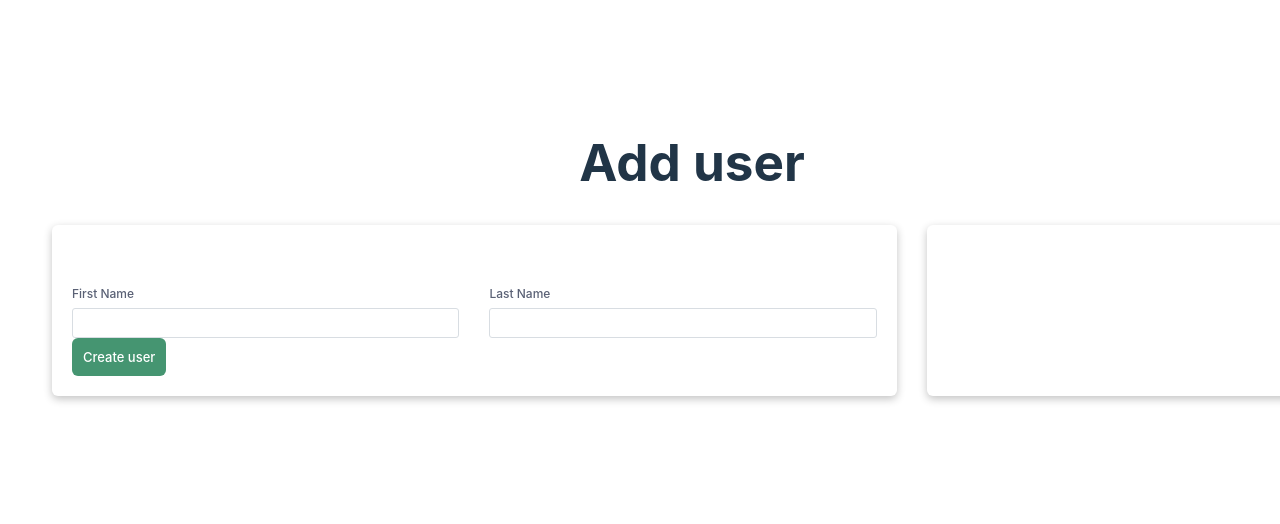
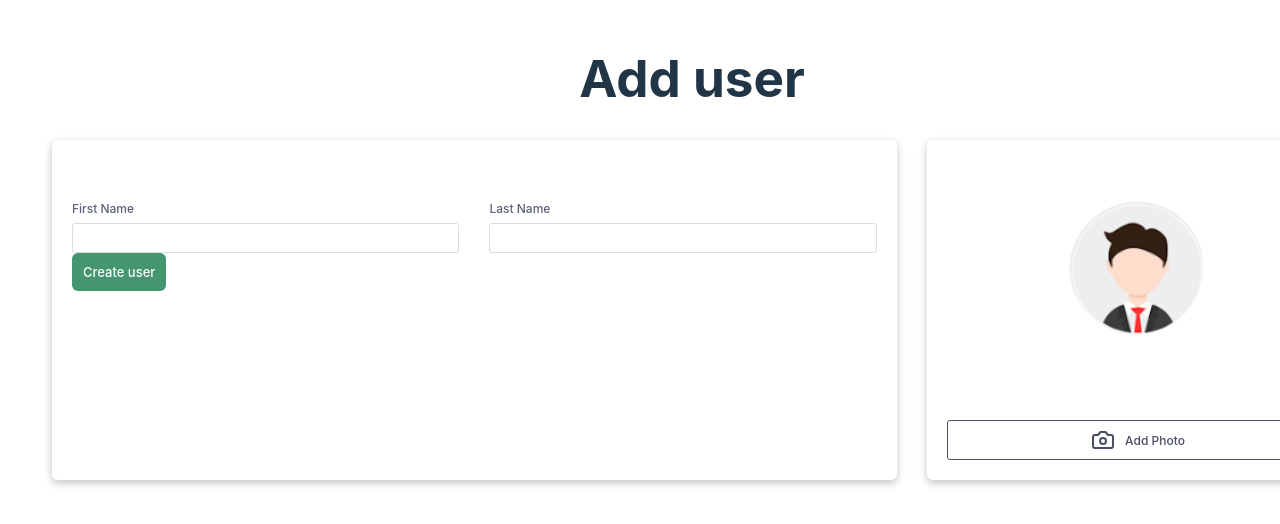
Before and after one commit to Maty2002v2/FootballTeam, a Vue app: page /create-user in a window 1280 px wide. Shown: the part 152-676 px from the top of the page. Built offline with nearby package versions, Linux system fonts and the light colour scheme.

Commit message:
Craete LoadAvatar tile/modal components and composable

```diff
--- a/src/App.vue
+++ b/src/App.vue
@@ -5,6 +5,8 @@
   <div>
     <RouterView />
   </div>
+
+  <div id="modals"></div>
 </template>
 
 <style scoped>
--- /dev/null
+++ b/src/components/LoadAvatarModal.vue
@@ -0,0 +1,53 @@
+<template>
+    <Modal :showModal="loadAvatarModalState" @closeModal="closeLoadAvatarModal" @saveAction="saveAction">
+        <template #title>
+            Add Photo
+        </template>
+
+        <template #content>
+            <Input label="Enter link photo" v-model="dirtyLink" />
+
+            <p v-show="showError" class="error-message">Bad link to the avatar, provide e.g. <span class="link">https://reqres.in/img/faces/1-image.jpg</span></p>
+        </template>
+    </Modal>
+</template>
+
+<script lang="ts" setup>
+import { ref, watch } from 'vue';
+import Modal from './Modal.vue';
+import Input from './Input.vue';
+import { useLoadAvatarModal } from '../composables/Modals/useLoadAvatarModal';
+
+const dirtyLink = ref<string | undefined>();
+const showError = ref(false);
+
+const { avatarLink, loadAvatarModalState, closeLoadAvatarModal, isVlidAvatarLink } = useLoadAvatarModal();
+watch(loadAvatarModalState, (newValue) => {
+    if (!newValue) return;
+
+    showError.value = false;
+    avatarLink.value = undefined;
+});
+
+const saveAction = () => {
+    if (!isVlidAvatarLink(dirtyLink.value ?? '')) {
+        showError.value = true;
+        return;
+    };
+
+    avatarLink.value = dirtyLink.value;
+    closeLoadAvatarModal();
+}
+</script>
+
+<style lang="scss" scoped>
+.error-message {
+    margin-top: 20px;
+    color: rgb(250, 67, 67);
+    font-size: 12px;
+
+    .link {
+        color: #494F62;
+    }
+}
+</style>
--- /dev/null
+++ b/src/components/LoadAvatarTile.vue
@@ -0,0 +1,69 @@
+<template>
+    <div class="load-avatar-tile">
+        <AvatarImage :path="avatarLink" width="140px" height="140px" />
+
+        <button class="load-avatar-tile__button" @click="openLoadAvatarModal">
+            <slot name="buttonContent">
+                <Camera />
+                <slot name="buttonText">Add Photo</slot>
+            </slot>
+        </button>
+    </div>
+
+    <teleport to='#modals'>
+        <LoadAvatarModal />
+    </teleport>
+</template>
+
+<script lang="ts" setup>
+import { Camera } from 'lucide-vue-next';
+import AvatarImage from './AvatarImage.vue';
+import LoadAvatarModal from './LoadAvatarModal.vue';
+import { useLoadAvatarModal } from '../composables/Modals/useLoadAvatarModal';
+
+interface Props {
+    path?: string;
+}
+
+withDefaults(defineProps<Props>(), {
+    path: '',
+});
+
+const { avatarLink, openLoadAvatarModal } = useLoadAvatarModal();
+</script>
+
+<style lang="scss" scoped>
+.load-avatar-tile {
+    display: flex;
+    flex-direction: column;
+    align-items: center;
+    gap: 80px;
+
+    &__button {
+        display: flex;
+        justify-content: center;
+        align-items: center;
+        gap: 10px;
+        width: 100%;
+        height: 40px;
+        padding: 8px;
+        border: 1px solid #494F62;
+        border-radius: 3px;
+        text-align: center;
+
+        color: #494F62;
+        font-size: 12px;
+
+        background-color: transparent;
+
+        transition: all 0.25s;
+
+        cursor: pointer;
+
+        &:hover {
+            color: #ffffff;
+            background-color: #494F62;
+        }
+    }
+}
+</style>
--- /dev/null
+++ b/src/composables/Modals/useLoadAvatarModal.ts
@@ -0,0 +1,33 @@
+import { ref } from 'vue';
+import { useModal } from './useModal';
+
+const { modalState, openModal, closeModal } = useModal();
+
+const avatarLink = ref<string | undefined>();
+
+const closeLoadAvatarModal = () => {
+  closeModal();
+};
+
+const openLoadAvatarModal = (_event: Event, link?: string) => {
+  if (link) {
+    avatarLink.value = link;
+  }
+
+  openModal();
+};
+
+const isVlidAvatarLink = (link: string): boolean => {
+  const regex = /^(https?:\/\/)?([a-zA-Z0-9-]+\.)+[a-zA-Z]{2,}(\/[^\s]*)?\.(jpg|jpeg|png|gif|bmp|webp|svg)$/i;
+  return regex.test(link);
+}
+
+export const useLoadAvatarModal = () => {
+  return {
+    avatarLink,
+    loadAvatarModalState: modalState,
+    openLoadAvatarModal,
+    closeLoadAvatarModal,
+    isVlidAvatarLink,
+  };
+};
--- a/src/pages/CreateUser.vue
+++ b/src/pages/CreateUser.vue
@@ -15,6 +15,7 @@
             </Box>
 
             <Box class="create-user-box">
+                <LoadAvatarTile />
             </Box>
         </div>
     </PageBox>
@@ -25,6 +26,7 @@ import PageBox from '../components/PageBox.vue';
 import Box from '../components/Box.vue';
 import Button from '../components/Button.vue';
 import Input from '../components/Input.vue';
+import LoadAvatarTile from '../components/LoadAvatarTile.vue';
 </script>
 
 <style lang="scss" scoped>
```
